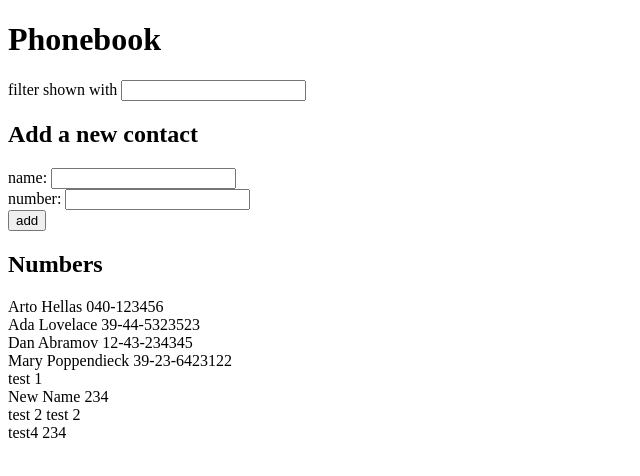
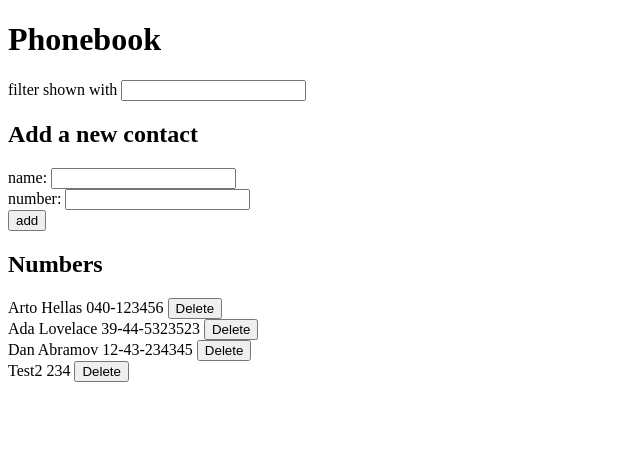
Before and after one commit to tomcheah/fullstackopen, a React (Create React App) app in the folder part2/phonebook/: page / in a window 1280 px wide. Shown: the top 476 px of the page, without its empty margins (0-640 px from the left). Built offline with nearby package versions, Linux system fonts and the light colour scheme; data requests are answered from the project's data file.

Commit message:
Finish exercise 2.17

```diff
--- a/part2/phonebook/db.json
+++ b/part2/phonebook/db.json
@@ -16,28 +16,8 @@
       "id": 3
     },
     {
-      "name": "Mary Poppendieck",
-      "number": "39-23-6423122",
-      "id": 4
-    },
-    {
-      "name": "test",
-      "id": "25f97fcf-1ba9-4e0e-8bab-8cc5cf6c81e7",
-      "number": "1"
-    },
-    {
-      "name": "New Name",
-      "id": "4c9aa2cb-819f-4c06-a8a8-da8605a9d546",
-      "number": "234"
-    },
-    {
-      "name": "test 2",
-      "id": "0f96bd27-b234-4676-a56a-b35e5fb4f171",
-      "number": "test 2"
-    },
-    {
-      "name": "test4",
-      "id": "b79b8235-0932-4ae6-9ade-f578eff3024e",
+      "name": "Test2",
+      "id": "df3eea95-f1e6-4a66-9d05-0e48e0476f26",
       "number": "234"
     }
   ]
--- a/part2/phonebook/src/App.js
+++ b/part2/phonebook/src/App.js
@@ -1,6 +1,6 @@
 import { useState, useEffect } from 'react'
 import { v4 as uuid } from 'uuid';
-import {Form, Filter, Persons} from './Components'
+import {Form, Filter, Person} from './Components'
 import service from './server.js'
 
 const App = () => {
@@ -60,6 +60,13 @@ const App = () => {
     setNewPrefix(event.target.value)
   }
 
+  const handleDelete = (name, id) => {
+    if (window.confirm(`Delete ${name}?`)) {
+        service.deletePerson(id)
+        setPersons(persons.filter(person => person.id !== id))
+    }
+}
+
   // Filter the persons array based on the prefix typed
   const personsToShow = persons.filter(person => person.name.toLowerCase().includes(prefix.toLowerCase()))
 
@@ -70,7 +77,16 @@ const App = () => {
       <h2>Add a new contact </h2>
       <Form newName={newName} newNumber={newNumber} handleNameChange={handleNameChange} handleNumberChange={handleNumberChange} addName={addName} />
       <h2>Numbers</h2>
-      <Persons persons={personsToShow} />
+      <div>
+        {personsToShow.map(person =>
+          <Person
+            key={person.id}
+            name={person.name}
+            number={person.number}
+            handleDelete={() => handleDelete(person.name, person.id)}
+          />
+        )}
+      </div>
     </div>
   )
 }
--- a/part2/phonebook/src/Components.js
+++ b/part2/phonebook/src/Components.js
@@ -1,10 +1,10 @@
-const Persons = ( {persons} ) => {
+const Person = ( {name, number, id, handleDelete} ) =>{
     return (
-      persons.map(person => <PersonsDisplay key={person.id} name={person.name} number={person.number}/>)
+        <div>
+            {name} {number} <button onClick={() => handleDelete(name, id)}> Delete </button>
+        </div>
     )
-  }
-
-const PersonsDisplay = ( {name, number} ) => <div>{name} {number}</div>
+}
 
 const Filter = ({prefix, handlePrefixChange}) => {
     return (
@@ -33,8 +33,7 @@ return (
 }
 
 export {
-    Persons,
-    PersonsDisplay,
+    Person,
     Form,
     Filter,
 }
--- a/part2/phonebook/src/server.js
+++ b/part2/phonebook/src/server.js
@@ -11,7 +11,12 @@ const create = newObject => {
   return request.then(response => response.data)
 }
 
+const deletePerson = id => {
+    axios.delete(`${baseUrl}/${id}`)
+}
+
 export default {
-    getAll: getAll,
-    create: create,
+    getAll,
+    create,
+    deletePerson,
 }
```
